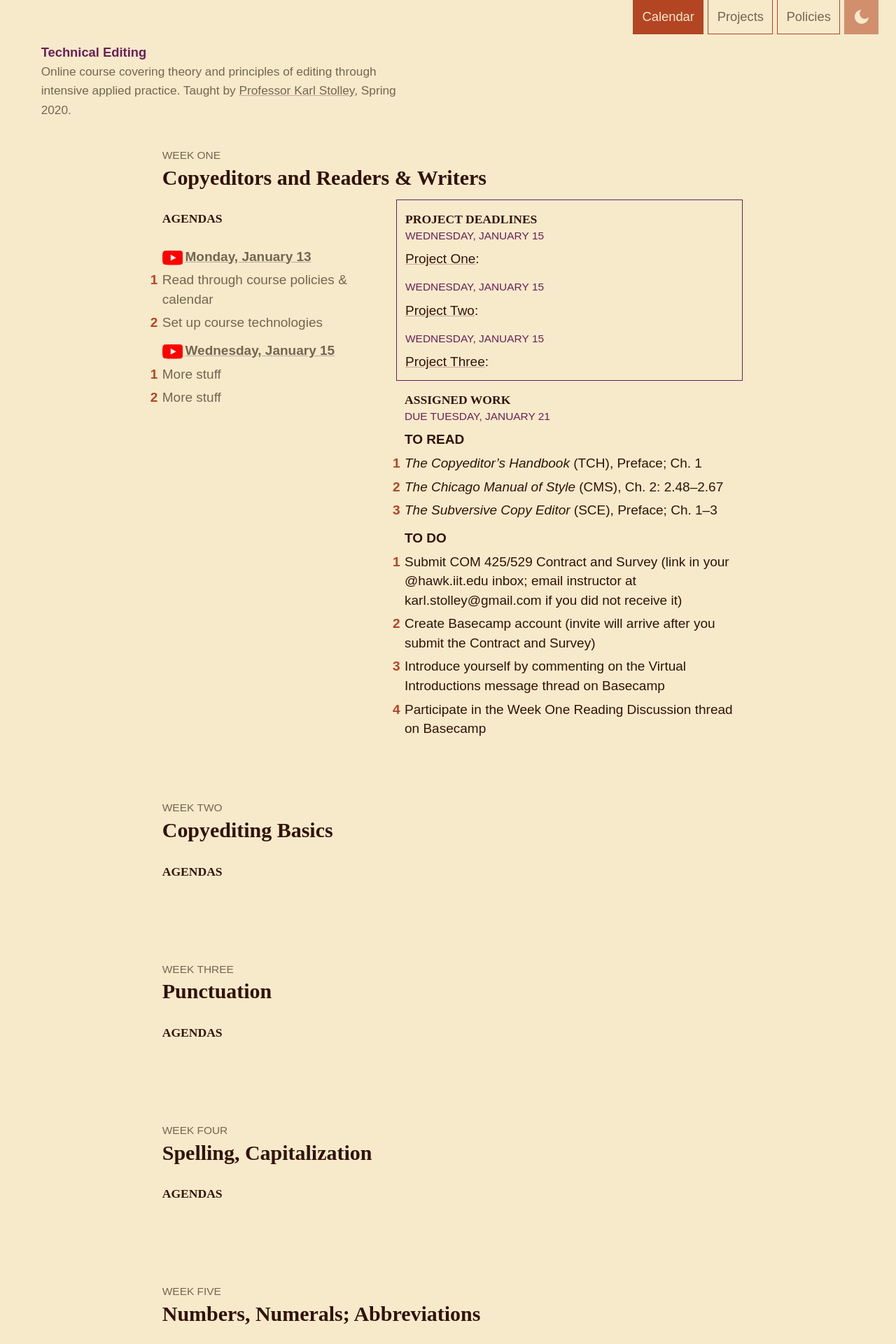
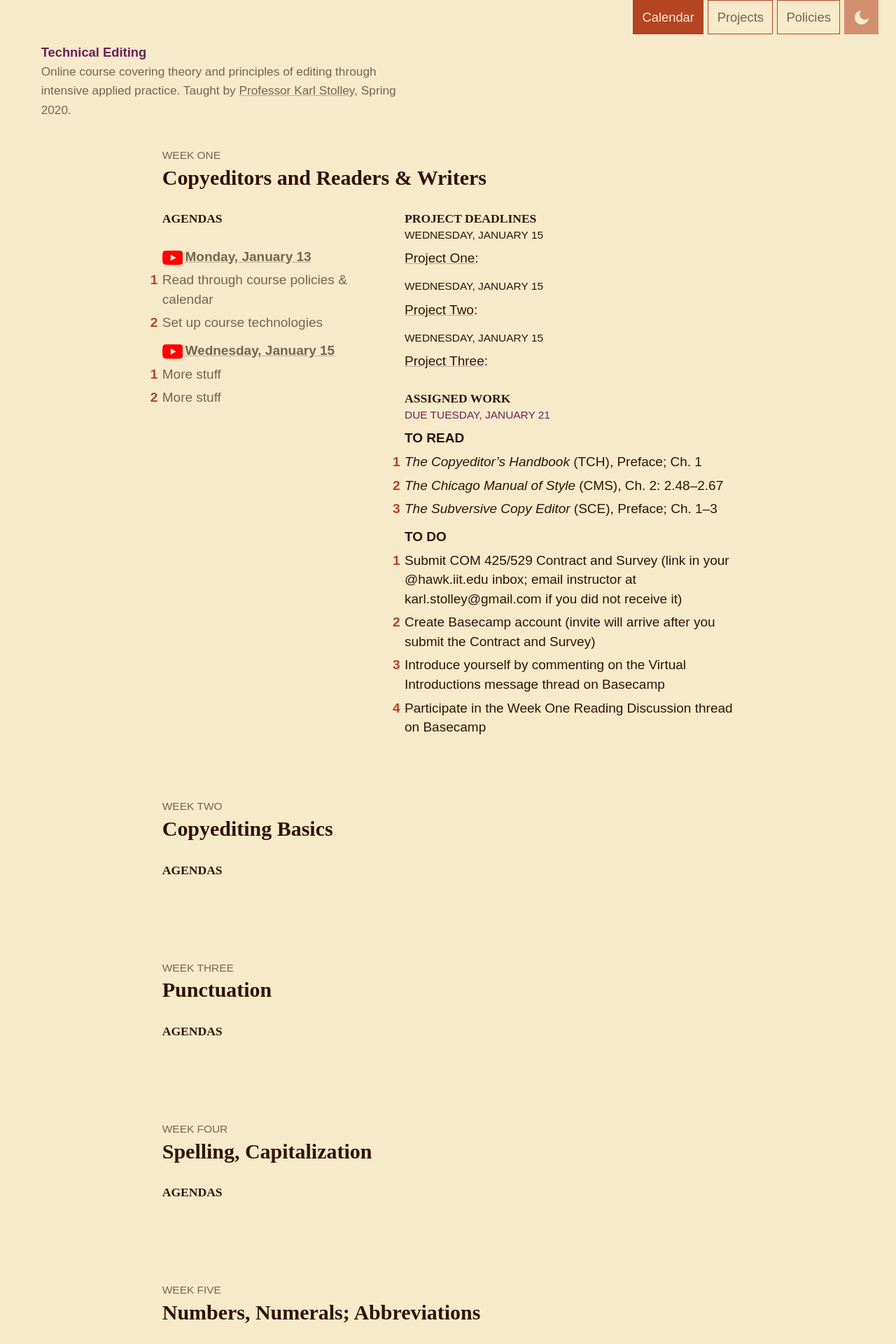
Before and after one commit to karlstolley/jekyll-theme-course, a Jekyll site: the page built from index.md, in a window 1280 px wide. Shown: the top 1920 px of the page at 70% size. Built offline with Jekyll 4.4.1, drawn with Linux system fonts in a browser that asks for light colours; some web fonts are replaced.

Commit message:
Conditionally load seasonal color themes

```diff
--- a/assets/css/screen.scss
+++ b/assets/css/screen.scss
@@ -15,14 +15,10 @@ a,abbr,acronym,address,applet,article,aside,audio,b,big,blockquote,body,canvas,c
 
 
 @import "typography";
-@import "fall.colors";
-@import "base";
-@import "layout";
-
-/*
 {% if site.course.css.theme %}
 @import "{{site.course.css.theme}}.colors";
 {% else %}
 @import "colors";
 {% endif %}
-*/
+@import "base";
+@import "layout";
```
